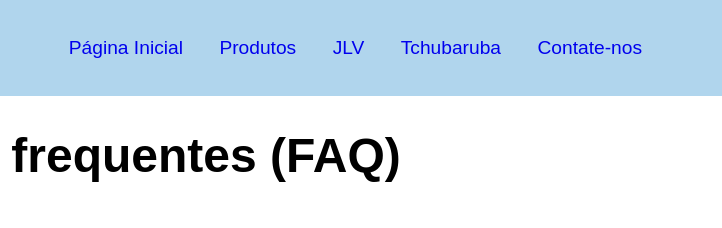
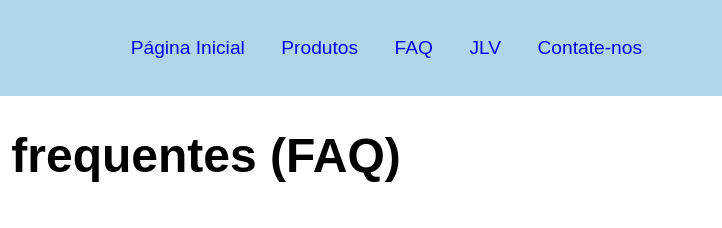
Before and after one commit to VivianSTWu/Challenge-Salesforce, a plain HTML site: page faq.html in a window 1280 px wide. Shown: the top 228 px of the page, 558-1280 px from the left. Drawn offline with Linux system fonts and the light colour scheme; a web font is replaced by a local one.

Commit message:
Correção página FAQ

```diff
--- a/faq.html
+++ b/faq.html
@@ -20,8 +20,8 @@
                 <ul class="menu">
                     <li><a href="index.html">Página Inicial</a></li>
                     <li><a href="produtos.html">Produtos</a></li>
-                    <li><a href="faq.html">JLV</a></li>
-                    <li><a href="integrantes.html">Tchubaruba</a></li>
+                    <li><a href="faq.html">FAQ</a></li>
+                    <li><a href="integrantes.html">JLV</a></li>
                     <li><a href="formulario.html">Contate-nos</a></li>
                 </ul>
             </nav>
```
